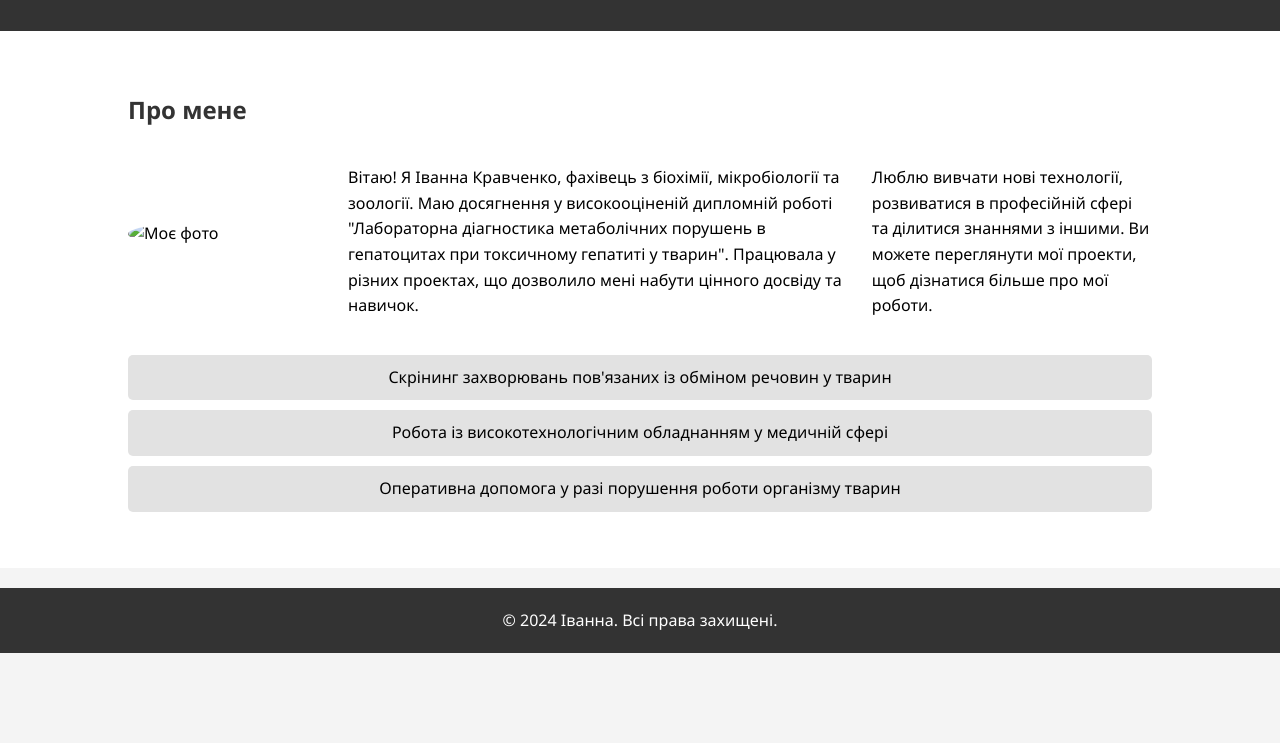
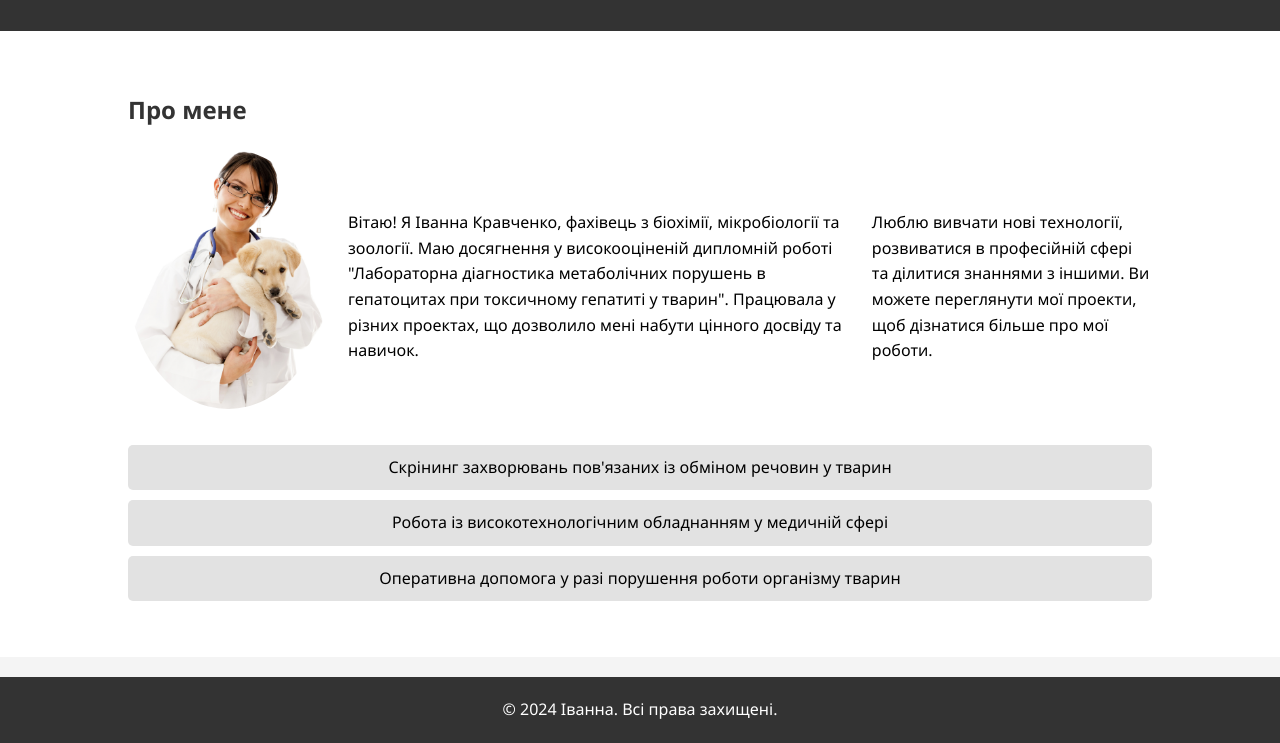
Before and after one commit to KovtunSandra/Final_project, a plain HTML site: page index.html in a window 1280 px wide. Shown: the part 137-880 px from the top of the page. Before the commit the page ends 800 px from the top, so only its background shows below. Drawn offline with Linux system fonts and the light colour scheme.

Commit message:
Update index.html

```diff
--- a/index.html
+++ b/index.html
@@ -21,7 +21,7 @@
 	        <div class="container">
 	        	<h2>Про мене</h2>
 	            <div class="about-me">
-	                <img src="./images/veterinar.jpg" alt="Моє фото" class="profile-img">
+	                <img src="veterinar.jpg" alt="Моє фото" class="profile-img">
 	                <p>Вітаю! Я Іванна Кравченко, фахівець з біохімії, мікробіології та зоології. Маю досягнення у високооціненій дипломній роботі "Лабораторна діагностика метаболічних порушень в гепатоцитах при токсичному гепатиті у тварин". Працювала у різних проектах, що дозволило мені набути цінного досвіду та навичок.</p>
 	                <p>Люблю вивчати нові технології, розвиватися в професійній сфері та ділитися знаннями з іншими. Ви можете переглянути мої проекти, щоб дізнатися більше про мої роботи.</p>
 	            </div>
```
